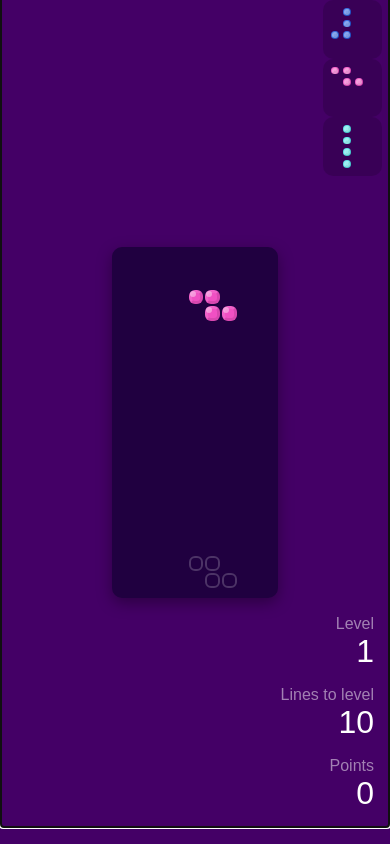
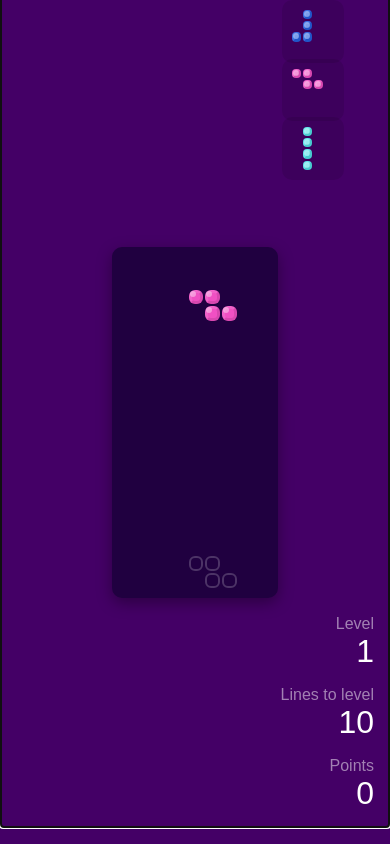
Before and after one commit to Xhall1/Tetris-Game-React, a React (Create React App) app: page / in a window 390 px wide. Both pictures are taken after a click on the button "Play Tetris". Built offline with nearby package versions, Linux system fonts and the light colour scheme.

Commit message:
feat: responsive on tablets

```diff
--- a/src/components/Preview.css
+++ b/src/components/Preview.css
@@ -1,21 +1,21 @@
 .Preview {
-  position: fixed;
-  top: 2vh;
-  right: 2vw;
-  z-index: 20;
-  background: rgba(0, 0, 0, 0.15);
+  position: absolute;
+  top: 0;
+  left: 72.2vw;
+  background: rgba(0, 0, 0, 0.1);
+  border: 10px solid rgba(0, 0, 0, 0);
   border-radius: 10px;
-  padding: 0.5rem;
 }
 
 .Preview-board {
   display: grid;
+  grid-gap: 2px;
   grid-template-rows: repeat(4, 1fr);
   grid-template-columns: repeat(4, 1fr);
-  gap: 4px;
-  width: 11vmin;
-  aspect-ratio: 1 / 1;
+  width: 11vw;
+  height: 11vw;
 }
+
 
 .Preview-board > div {
   aspect-ratio: 1 / 1;
```
